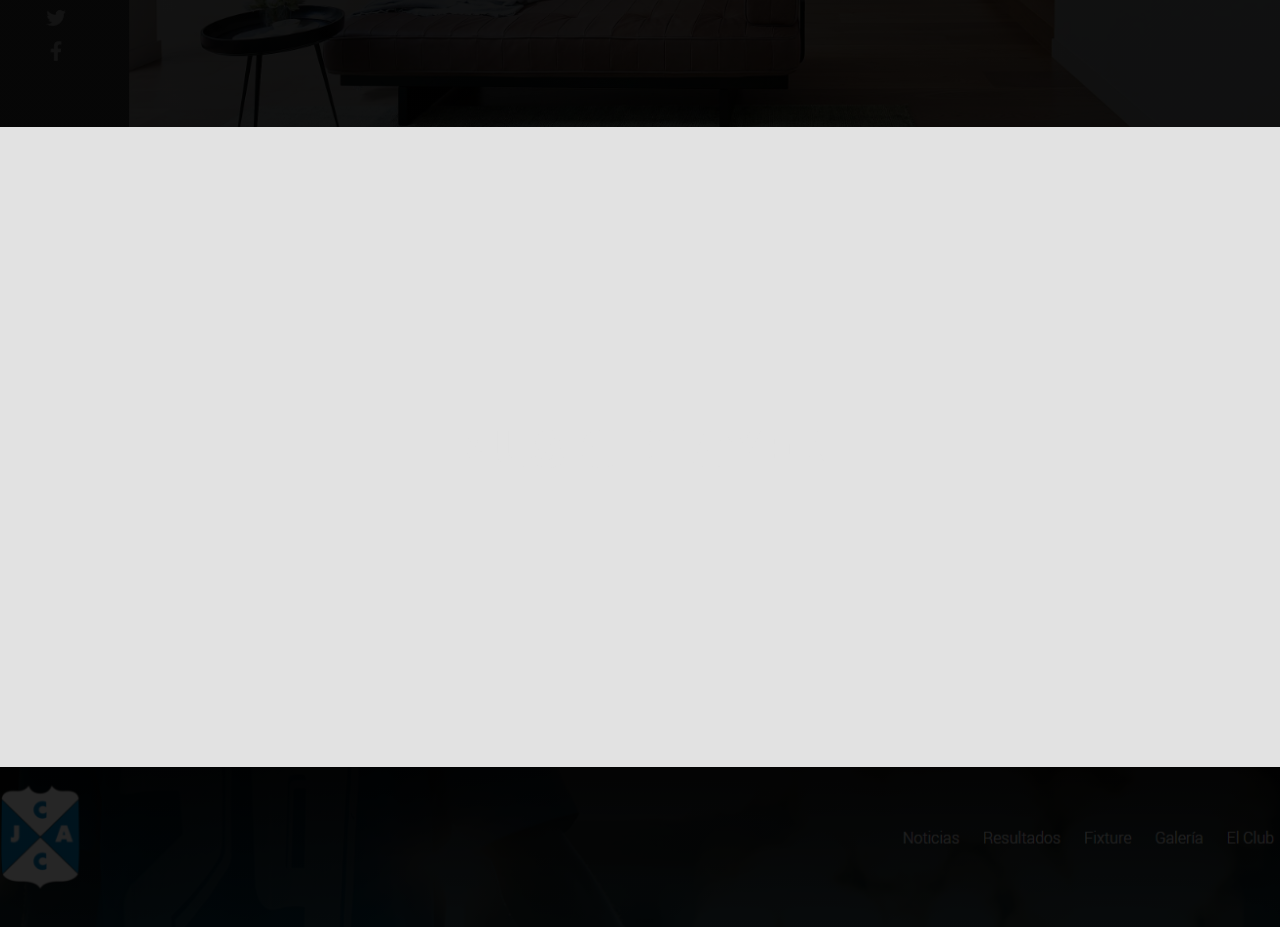
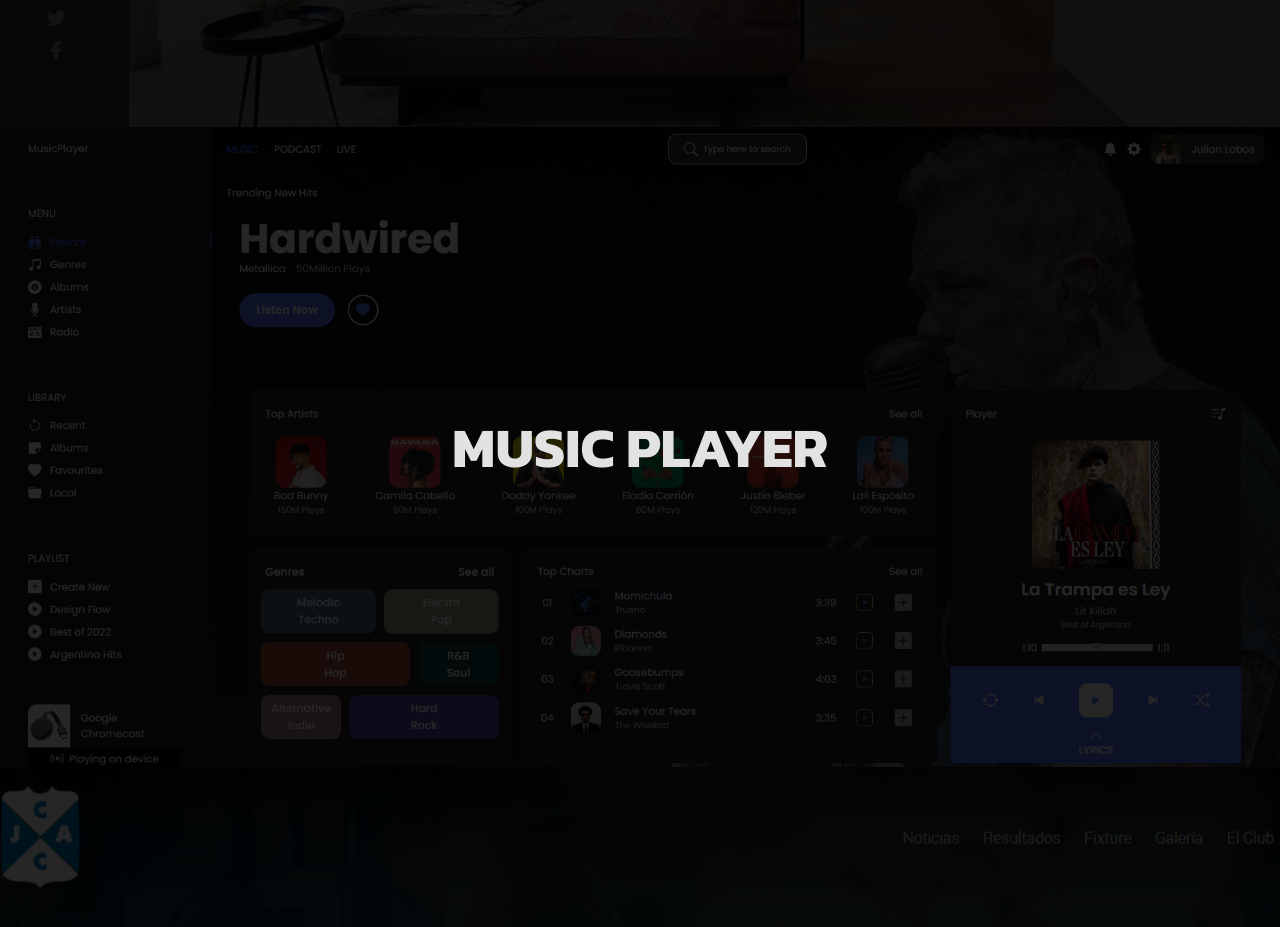
Before and after one commit to JulianLobos/MyPortfolio, a website: page index.html in a window 1280 px wide. Shown: the part 1400-2327 px from the top of the page. Drawn offline with nearby package versions, Linux system fonts and the light colour scheme.

Commit message:
project added

```diff
--- a/scss/components/index.scss
+++ b/scss/components/index.scss
@@ -225,6 +225,15 @@
                     background-image: url("../img/project7.png");
                 }
             }
+            .p8{
+                background-image: linear-gradient(rgba(0,0,0,0.85), rgba(0,0,0,0.85)), url("../img/project8.png");
+                background-size: cover;
+                background-position: center;
+                background-repeat: no-repeat;
+                &:hover{
+                    background-image: url("../img/project8.png");
+                }
+            }
         }
     }
 }
```
Also changed, not shown: css/style.css.
